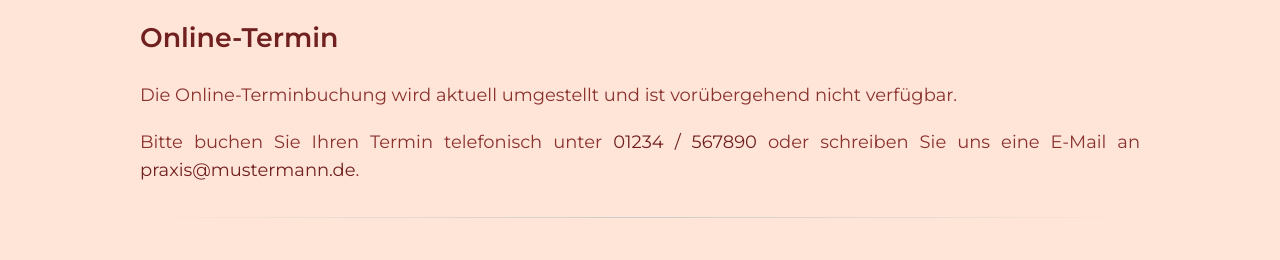
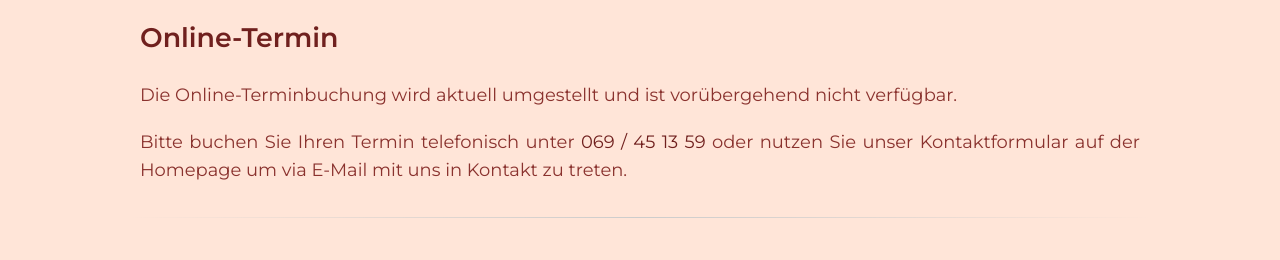
Before and after one commit to kstna23/weidenbornpraxis, a website: page terminbuchung.html in a window 1280 px wide. Shown: the part 134-394 px from the top of the page. Drawn offline with Linux system fonts and the light colour scheme.

Commit message:
Update terminbuchung.html

```diff
--- a/terminbuchung.html
+++ b/terminbuchung.html
@@ -46,7 +46,7 @@
 
     <h2>Online-Termin</h2>
     <p>Die Online-Terminbuchung wird aktuell umgestellt und ist vorübergehend nicht verfügbar.</p>
-    <p>Bitte buchen Sie Ihren Termin telefonisch unter <a href="tel:+491234567890">01234 / 567890</a> oder schreiben Sie uns eine E-Mail an <a href="mailto:praxis@mustermann.de">praxis@mustermann.de</a>.</p>
+    <p>Bitte buchen Sie Ihren Termin telefonisch unter <a href="tel:+4969451359">069 / 45 13 59</a> oder nutzen Sie unser Kontaktformular auf der Homepage um via E-Mail mit uns in Kontakt zu treten.</p>
 
   </div>
 </main>
```
